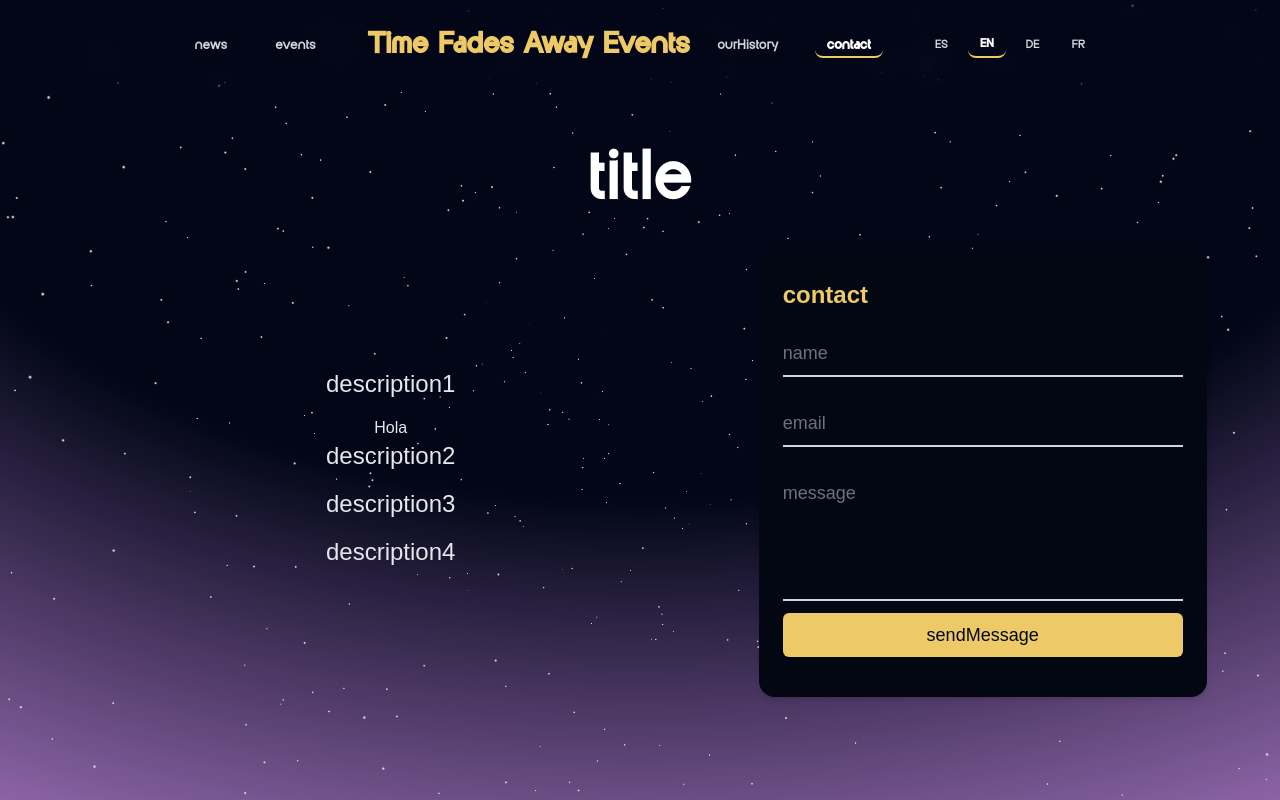
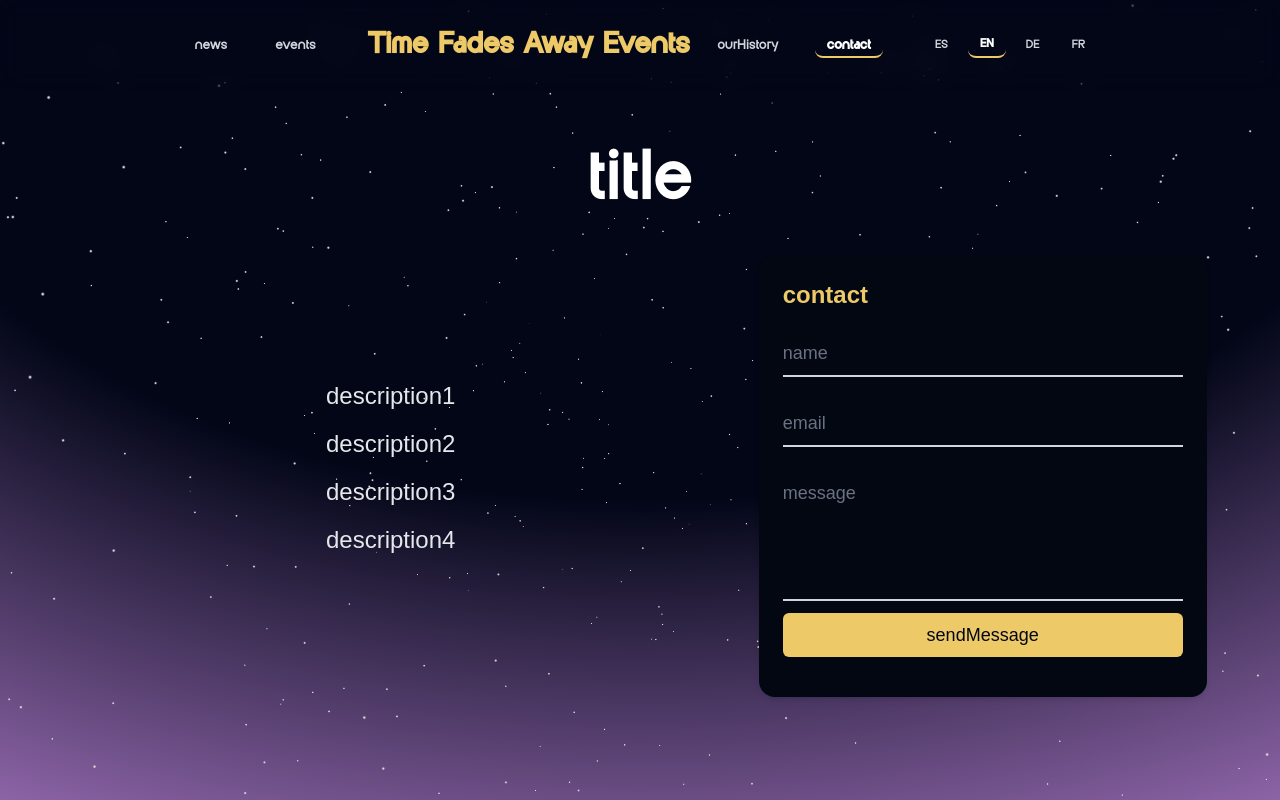
Before and after one commit to martabelfon/timefadesawayevents, a Next.js app: page /contacto in a window 1280 px wide. Built offline with nearby package versions, Linux system fonts and the light colour scheme; no server answers.

Commit message:
changes page events

```diff
--- a/src/app/contacto/page.tsx
+++ b/src/app/contacto/page.tsx
@@ -57,7 +57,6 @@ export default function ContactPage() {
       <div className="w-full md:w-7/12 flex flex-col items-center mb-8 md:mb-0">
 
         <p className="text-center text-lg sm:text-xl md:text-2xl mb-4">{t('description1')}</p>
-        <p>Hola</p>
         <p className="text-center text-lg sm:text-xl md:text-2xl mb-4">{t('description2')}</p>
         <p className="text-center text-lg sm:text-xl md:text-2xl mb-4">{t('description3')}</p>
         <p className="text-center text-lg sm:text-xl md:text-2xl mb-4">{t('description4')}</p>
--- a/src/app/eventos/[id]/page.tsx
+++ b/src/app/eventos/[id]/page.tsx
@@ -1,5 +1,6 @@
 import MasInfoEventos from "@/templates/MasInfoEventos";
 
+// El tipo de props es correcto para Next.js App Router
 export default function EventoPage({ params }: { params: { id: string } }) {
   return <MasInfoEventos params={params} />;
 }
```
